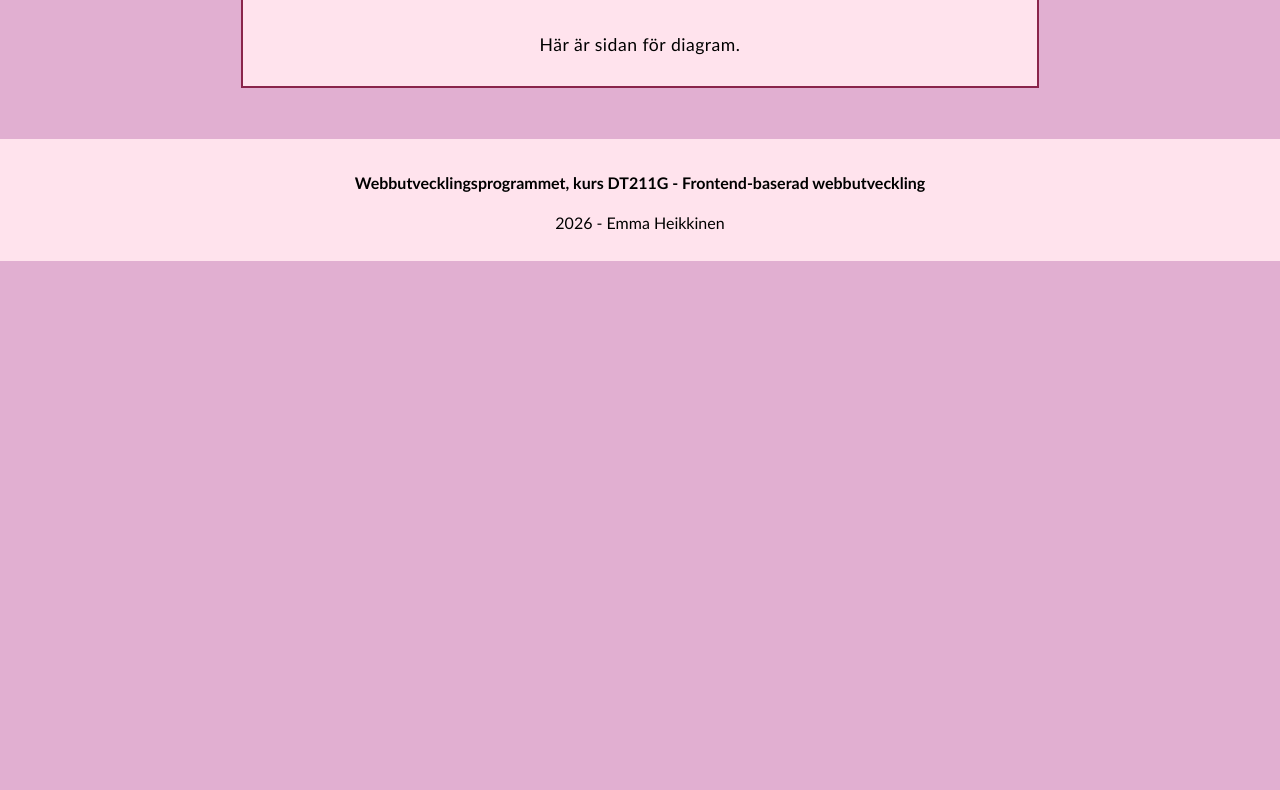
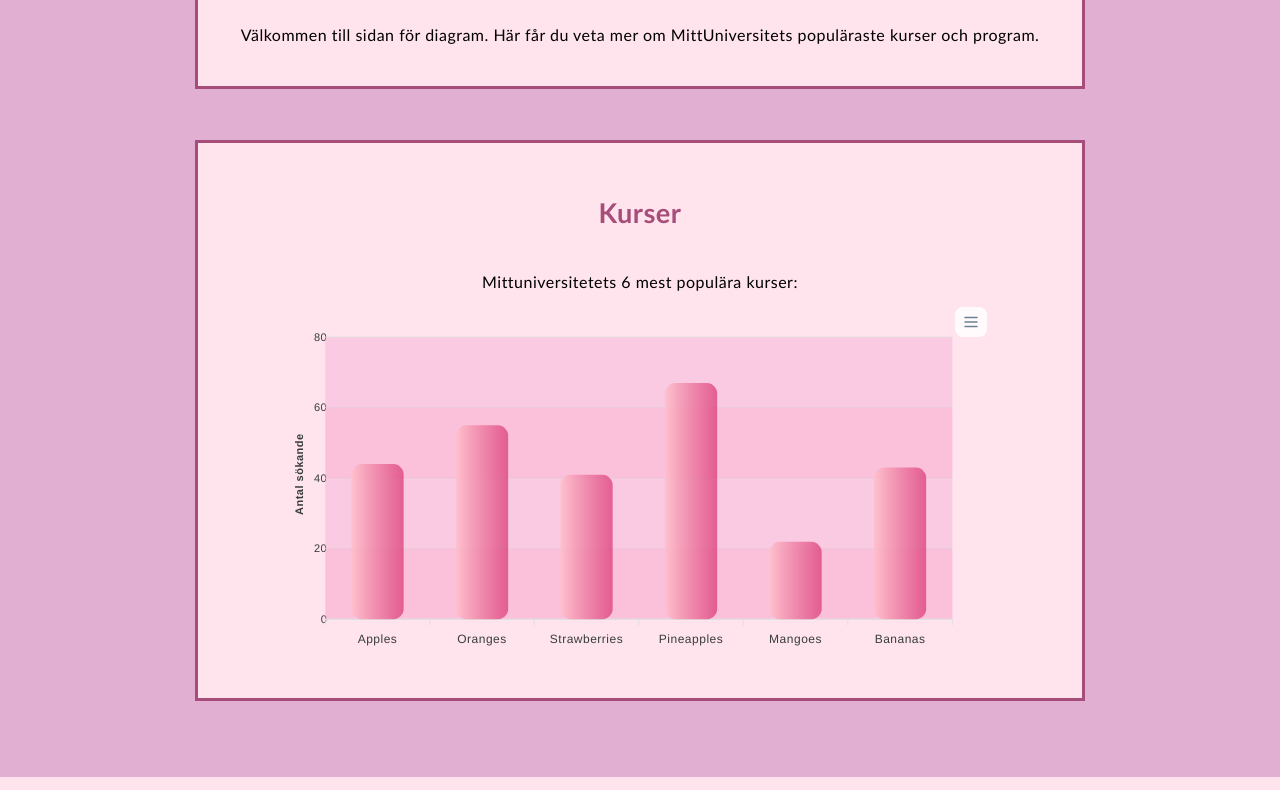
Before and after one commit to emhe2504/Lab5-dt211g, a website built with Vite: page diagram.html in a window 1280 px wide. Shown: the part 401-1191 px from the top of the page. Before the commit the page ends 800 px from the top, so only its background shows below. Built offline with nearby package versions, Linux system fonts and the light colour scheme.

Commit message:
Första fix med stapeldiagram, införande och styling

```diff
--- a/diagram.html
+++ b/diagram.html
@@ -6,6 +6,7 @@
   <meta name="viewport" content="width=device-width, initial-scale=1.0" />
   <title>Laboration 5</title>
   <link rel="stylesheet" href="/src/css/main.scss">
+  <script src="https://cdn.jsdelivr.net/npm/apexcharts"></script>
 </head>
 
 <body>
@@ -26,10 +27,15 @@
       </nav>
     </header>
     <main>
-      <article id="starttext">
+      <article id="diagramText">
         <h2>Diagram</h2>
-        <p>Här är sidan för diagram.</p>
+        <p>Välkommen till sidan för diagram. Här får du veta mer om MittUniversitets populäraste kurser och program.</p>
       </article>
+      <section id="courseSection">
+        <h3>Kurser</h3>
+        <p>Mittuniversitetets 6 mest populära kurser:</p>
+        <div id="chart"></div>
+      </section>
     </main>
     <footer>
       <h4>Webbutvecklingsprogrammet, kurs DT211G - Frontend-baserad webbutveckling</h4>
--- a/src/css/_base.scss
+++ b/src/css/_base.scss
@@ -356,6 +356,33 @@ main {
 
 }
 
+#diagramText,
+#courseSection {
+    @include mixins.sectionStyling();
+
+    @media (prefers-color-scheme: dark) {
+        background-color: variables.$primary-dark;
+    }
+
+    h2 {
+        font-size: 190%;
+        color: #A64D79;
+
+        @media (prefers-color-scheme: dark) {
+            color: variables.$head-dark;
+        }
+    }
+
+    h3 {
+        font-size: 170%;
+        color: #A64D79;
+
+        @media (prefers-color-scheme: dark) {
+            color: variables.$head-dark;
+        }
+    }
+}
+
 footer {
     background-color: variables.$primary-light;
 
--- a/src/css/_layout.scss
+++ b/src/css/_layout.scss
@@ -303,6 +303,13 @@ main {
 
 }
 
+#diagramText,
+#courseSection {
+    @include mixins.articlePlacement();
+    justify-content: center;
+    text-align: center;
+}
+
 footer {
     margin-top: 4%;
     padding: 1%;
--- a/src/css/_mixins.scss
+++ b/src/css/_mixins.scss
@@ -38,3 +38,9 @@
     border: 3px solid #A64D79;
     letter-spacing: 0.5px;
 }
+
+@mixin sectionStyling() {
+    background-color: #FFE3ED;
+    border: 3px solid #A64D79;
+    letter-spacing: 0.5px;
+}
--- a/src/js/diagram.js
+++ b/src/js/diagram.js
@@ -0,0 +1,67 @@
+
+export function courseDiagram() {
+    const options = {
+        series: [{
+            name: 'Servings',
+            data: [44, 55, 41, 67, 22, 43]
+        }],
+        chart: {
+            height: 350,
+            width: 700,
+            type: 'bar',
+        },
+        plotOptions: {
+            bar: {
+                borderRadius: 10,
+                columnWidth: '50%',
+            }
+        },
+        colors: ['pink', 'pink'],
+        dataLabels: {
+            enabled: false
+        },
+        stroke: {
+            width: 0
+        },
+        grid: {
+            show: true,
+            row: {
+                colors: ['#f5b1d8', '#f89fc9']
+            },
+            padding: {
+                left: 0,
+                right: 0
+            }
+        },
+        xaxis: {
+            labels: {
+                rotate: -45
+            },
+            categories: ['Apples', 'Oranges', 'Strawberries', 'Pineapples', 'Mangoes', 'Bananas'
+            ],
+            tickPlacement: 'between',
+            axisTicks: { show: true },
+        },
+        yaxis: {
+            title: {
+                text: 'Antal sökande',
+            },
+        },
+        fill: {
+            type: 'gradient',
+            gradient: {
+                shade: 'light',
+                type: "horizontal",
+                shadeIntensity: 0.25,
+                gradientToColors: ['#da3675'],
+                inverseColors: false,
+                opacityFrom: 0.85,
+                opacityTo: 0.85,
+                stops: [0, 100]
+            },
+        }
+    };
+
+    const chart = new ApexCharts(document.querySelector("#chart"), options);
+    chart.render();
+}
--- a/src/js/main.js
+++ b/src/js/main.js
@@ -1,3 +1,6 @@
+import {courseDiagram} from "./diagram.js";
+
+
 "use strict"
 
 document.addEventListener("DOMContentLoaded", init);
@@ -11,6 +14,7 @@ function init() {
     getMenu(navigation, menu);
     clickMenu(navigation, menu); //skickas med till funktionerna
     click();
+    courseDiagram();
 
     window.addEventListener("resize", () => getMenu(navigation, menu)); //skickas även här
 }
```
